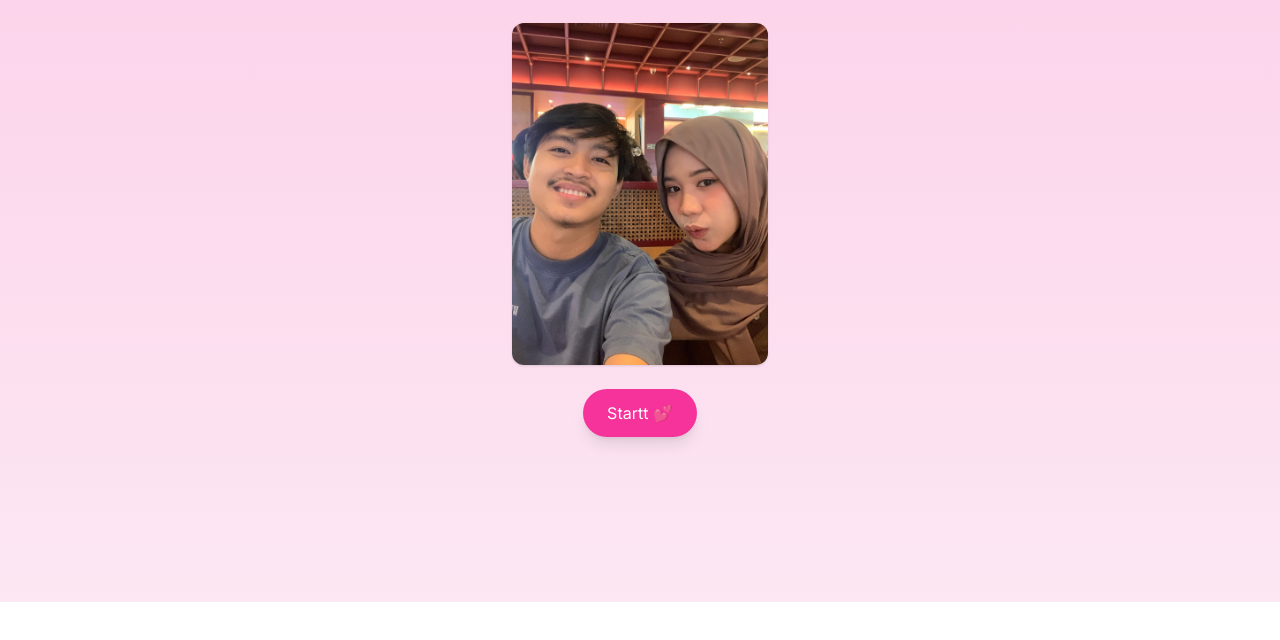
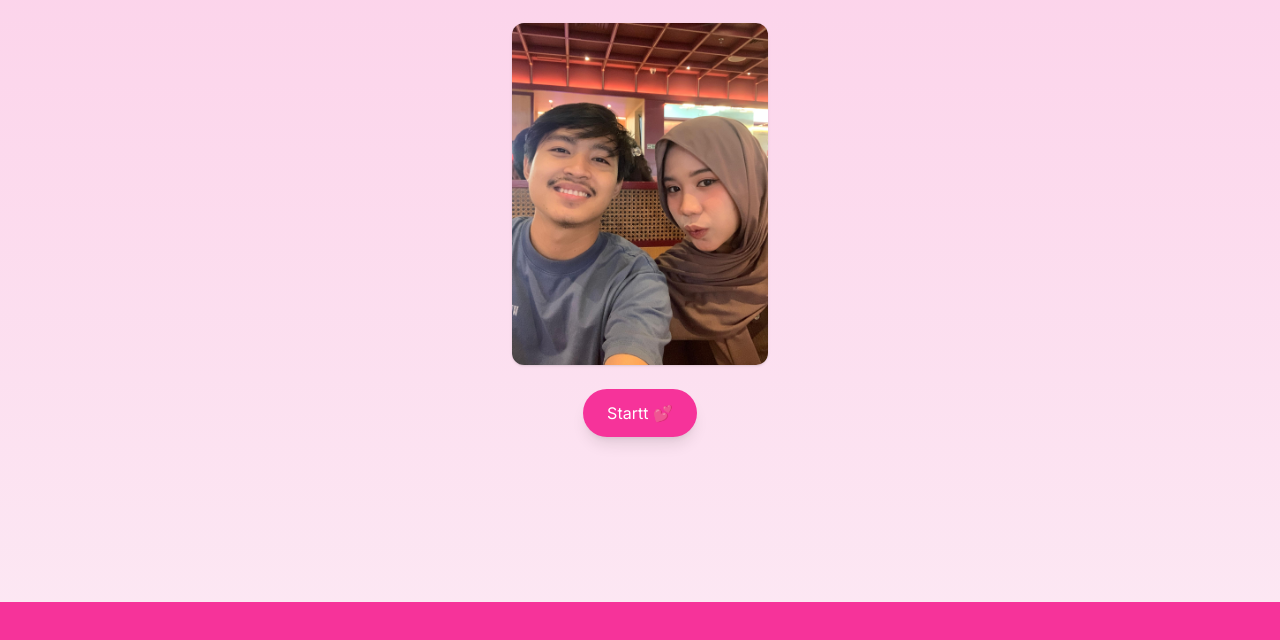
Before and after one commit to aminadiytm/anniv, a website: page src/index.html in a window 1280 px wide. Shown: the part 198-838 px from the top of the page. Drawn offline with Linux system fonts and the light colour scheme.

Commit message:
background

```diff
--- a/src/index.html
+++ b/src/index.html
@@ -15,7 +15,7 @@
   <link rel="apple-touch-icon" sizes="180x180" href="./asset/Logo.png">
   <link href="https://fonts.googleapis.com/css2?family=Dancing+Script:wght@400..700&family=Inter:ital,opsz,wght@0,14..32,100..900;1,14..32,100..900&display=swap" rel="stylesheet">
   <style>
-    body { font-family: 'Inter', sans-serif; background-color: #fff; }
+    body { font-family: 'Inter', sans-serif; background-color: #f6339a; }
     h1, h2 { font-family: 'Dancing Script', cursive; }
     .fade-out { opacity: 0; transition: opacity 1s ease; }
     .fade-in { opacity: 1; transition: opacity 1s ease; }
```
